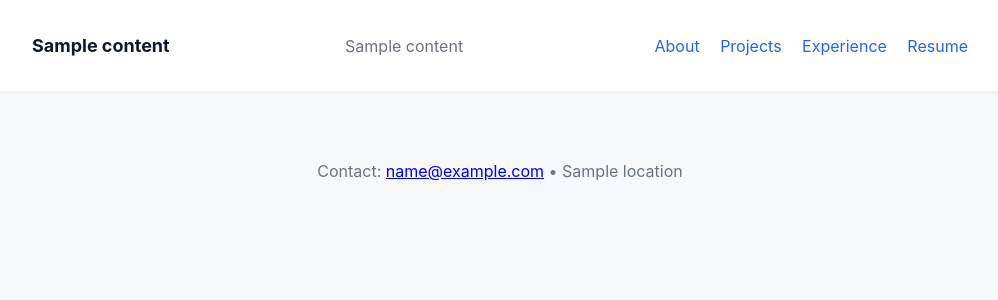
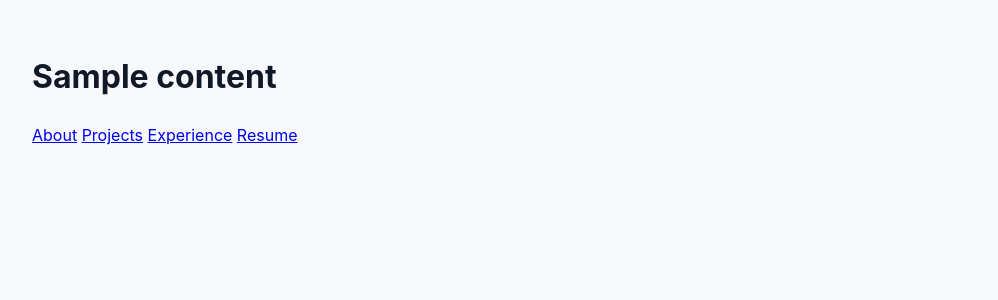
Before and after one commit to Shehanford/portfolio, a Flask app: template templates/base.html in a window 1280 px wide. Shown: the top 300 px of the page, without its empty margins (140-1138 px from the left). Run offline with Flask 3, Linux system fonts and the light colour scheme; the template is opened without the code that fills it: most values are stand-ins (such as "Sample title", 1, 10 or a date in 2020).

Commit message:
Base html update

```diff
--- a/templates/base.html
+++ b/templates/base.html
@@ -1,17 +1,19 @@
-<!doctype html>
+<!DOCTYPE html>
 <html lang="en">
+
 <head>
-  <meta charset="utf-8" />
-  <meta name="viewport" content="width=device-width,initial-scale=1" />
-  <title>{{ content.name }} — {{ content.title }}</title>
+    <meta charset="UTF-8">
+    <meta name="viewport" content="width=device-width, initial-scale=1.0">
+    <title>{{ content.name }} | Portfolio</title>
     <link rel="stylesheet" href="{{ url_for('static', filename='css/styles.css') }}">
 </head>
+
 <body>
-  <header class="site-header">
-    <div class="container">
-      <h1 class="brand">{{ content.name }}</h1>
-      <p class="tagline">{{ content.title }}</p>
-      <nav class="nav">
+
+    <header class="header">
+        <div class="container flex between">
+            <h1 class="logo">{{ content.name }}</h1>
+            <nav>
                 <a href="#about">About</a>
                 <a href="#projects">Projects</a>
                 <a href="#experience">Experience</a>
@@ -20,16 +22,10 @@
         </div>
     </header>
 
-  <main>
     {% block content %}{% endblock %}
-  </main>
-
-  <footer>
-    <div class="container">
-      <p>Contact: <a href="mailto:{{ content.contact.email }}">{{ content.contact.email }}</a> • {{ content.contact.location }}</p>
-    </div>
-  </footer>
 
     <script src="{{ url_for('static', filename='js/main.js') }}"></script>
+
 </body>
+
 </html>
```
Lines whose indentation alone changed are shown as unchanged.
